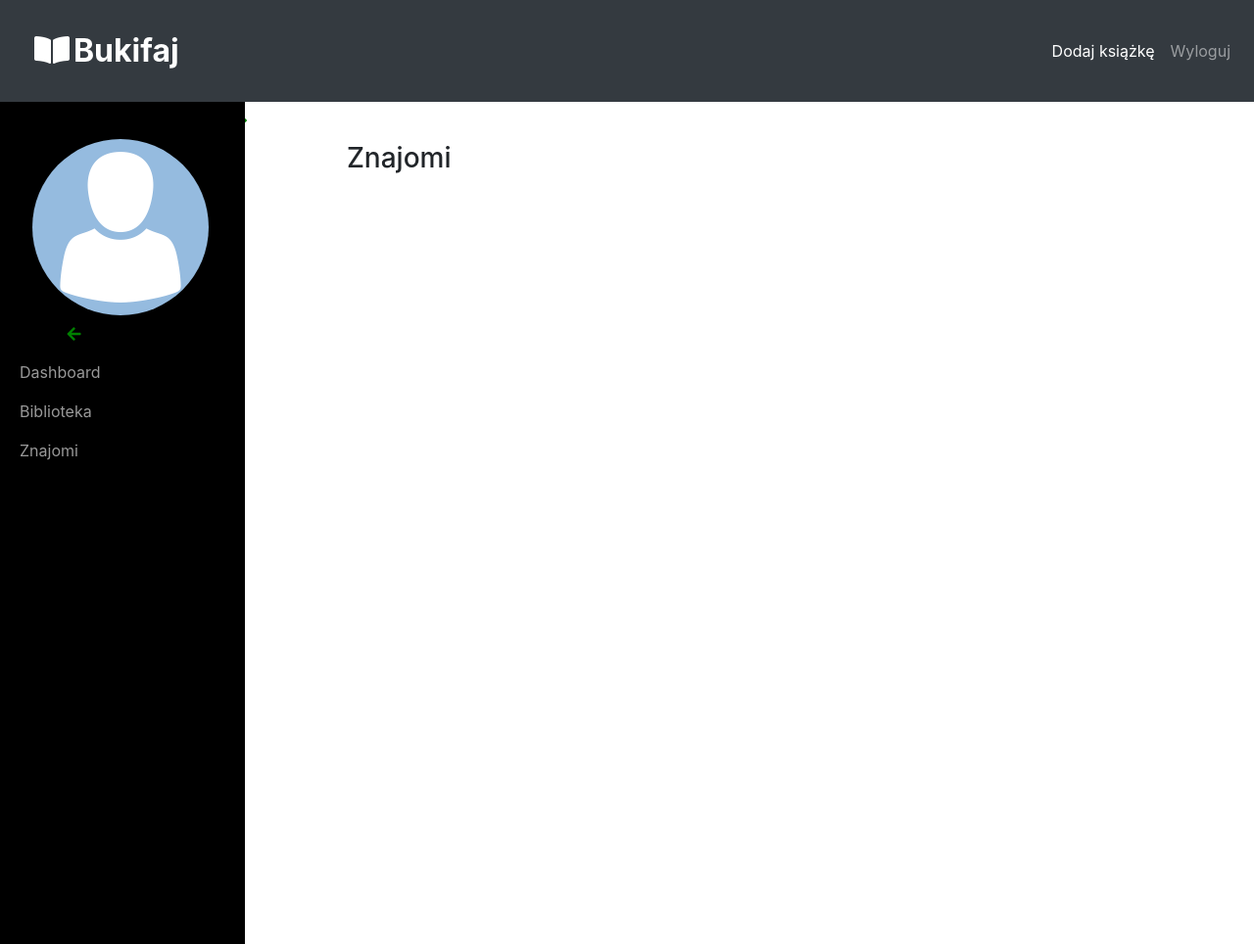
After one commit to mabaranow/bukifaj, a Django app: page /bukifaj_app/friends/ in a window 1280 px wide. The commit adds this page. Shown: the whole page at 98% size. Run offline with Django 3.2, Linux system fonts and the light colour scheme; some libraries are stand-ins or nearby versions.

Commit message:
few basic templates

```diff
--- a/bukifaj/bukifaj_app/static/bukifaj_app/style.css
+++ b/bukifaj/bukifaj_app/static/bukifaj_app/style.css
@@ -21,7 +21,7 @@ html,body {
 }
 
 #dashboard {
-   margin: 5% 1%;
+   margin: 2% 1%;
    padding: 20px;
 }
 
--- /dev/null
+++ b/bukifaj/bukifaj_app/templates/friends.html
@@ -0,0 +1,6 @@
+{% extends 'layout.html' %}
+{% load static %}
+
+{% block content %}
+<h3>Znajomi</h3>
+{% endblock %}
--- a/bukifaj/bukifaj_app/templates/layout.html
+++ b/bukifaj/bukifaj_app/templates/layout.html
@@ -21,95 +21,29 @@
   </head>
   <body>
     <div>
-        <nav class="navbar fixed-top navbar-expand-lg navbar-dark bg-dark">
-          <a class="navbar-brand" href="#" id="logo-name"><i class="fas fa-book-open" id="logo-icon"></i>Bukifaj</a>
-          <button class="navbar-toggler" type="button" data-toggle="collapse" data-target="#topnav" aria-controls="topnav" aria-expanded="false" aria-label="Toggle navigation">
-            <span class="navbar-toggler-icon"></span>
-          </button>
-
-          <div class="collapse navbar-collapse" id="topnav">
-            <ul class="navbar-nav ml-auto mt-2 mt-lg-0">
-              <li class="nav-item active">
-                <a class="nav-link" href="#">Dodaj książkę<span class="sr-only">(current)</span></a>
-              </li>
-              <li class="nav-item">
-                <a class="nav-link" href="#">Wyloguj</a>
-              </li>
-            </ul>
-          </div>
-        </nav>
+        {% include 'topnav.html' %}
     </div>
 
     <div class="wrapper">
-
-        <!-- Sidebar -->
-        <div id="sidebar-wrapper">
-            <ul class="sidebar-nav">
-                <li class="sidebar-brand">
-                    <a href="#" id="profile_pic">
-                        <img class="profile_pic" src="{% static "bukifaj_app/images/profile_placeholder.png" %}" alt="Profile pic">
-                    </a>
-                    <div class="page-content-wrapper">
-                        <div class="container-fluid">
-                            <div class="row">
-                                <div class="col-lg-12">
-                                    <a href="#menu-toggle" class="btn btn-default menu-toggle"><i class="fas fa-arrow-left"></i></a>
-                                </div>
-                            </div>
-                        </div>
-                    </div>
-                </li>
-                <li>
-                    <a href="#">Dashboard</a>
-                </li>
-                <li>
-                    <a href="#">Biblioteka</a>
-                </li>
-                <li>
-                    <a href="#">Pożyczone</a>
-                </li>
-                <li>
-                    <a href="#">Znajomi</a>
-                </li>
-                <li>
-                    <a href="#">Ustawienia</a>
-                </li>
-            </ul>
-        </div>
-        <!-- /#sidebar-wrapper -->
+        {% include 'sidenav.html' %}
 
         <!-- Page Content -->
         <div class="page-content-wrapper">
-            <div class="container-fluid">
-                <div class="row">
-                    <div class="col-lg-12">
-                        <a href="#menu-toggle" class="btn btn-default menu-toggle" id="hide-arrow"><i class="fas fa-arrow-right"></i></a>
-                            <div class="container-fluid">
-                                <div class="row">
-                                    <div class="col-lg-1"></div>
-                                    <div class="col-lg-9" id="dashboard">
-                                        <p>
-                                            On the other hand, we denounce with righteous indignation and dislike men who are so beguiled and demoralized by the charms of pleasure of the moment, so blinded by desire, that they cannot foresee the pain and trouble that are bound to ensue; and equal blame belongs to those who fail in their duty through weakness of will, which is the same as saying through shrinking from toil and pain. These cases are perfectly simple and easy to distinguish. In a free hour, when our power of choice is untrammelled and when nothing prevents our being able to do what we like best, every pleasure is to be welcomed and every pain avoided. But in certain circumstances and owing to the claims of duty or the obligations of business it will frequently occur that pleasures have to be repudiated and annoyances accepted. The wise man therefore always holds in these matters to this principle of selection: he rejects pleasures to secure other greater pleasures, or else he endures pains to avoid worse pains.
-                                        </p>
-                                        <p>
-                                            On the other hand, we denounce with righteous indignation and dislike men who are so beguiled and demoralized by the charms of pleasure of the moment, so blinded by desire, that they cannot foresee the pain and trouble that are bound to ensue; and equal blame belongs to those who fail in their duty through weakness of will, which is the same as saying through shrinking from toil and pain. These cases are perfectly simple and easy to distinguish. In a free hour, when our power of choice is untrammelled and when nothing prevents our being able to do what we like best, every pleasure is to be welcomed and every pain avoided. But in certain circumstances and owing to the claims of duty or the obligations of business it will frequently occur that pleasures have to be repudiated and annoyances accepted. The wise man therefore always holds in these matters to this principle of selection: he rejects pleasures to secure other greater pleasures, or else he endures pains to avoid worse pains.
-                                        </p>
-                                        <p>
-                                            On the other hand, we denounce with righteous indignation and dislike men who are so beguiled and demoralized by the charms of pleasure of the moment, so blinded by desire, that they cannot foresee the pain and trouble that are bound to ensue; and equal blame belongs to those who fail in their duty through weakness of will, which is the same as saying through shrinking from toil and pain. These cases are perfectly simple and easy to distinguish. In a free hour, when our power of choice is untrammelled and when nothing prevents our being able to do what we like best, every pleasure is to be welcomed and every pain avoided. But in certain circumstances and owing to the claims of duty or the obligations of business it will frequently occur that pleasures have to be repudiated and annoyances accepted. The wise man therefore always holds in these matters to this principle of selection: he rejects pleasures to secure other greater pleasures, or else he endures pains to avoid worse pains.
-                                        </p>
-                                    </div>
-                                    <div class="col-lg-2"></div>
-                                </div>
-                            </div>
-                    </div>
+            <div class="row">
+                <div class="col-lg-1">
+                    <a href="#menu-toggle" class="btn btn-default menu-toggle" id="hide-arrow"><i class="fas fa-arrow-right"></i></a>
                 </div>
+                <div class="col-lg-9" id="dashboard">
+                    {% block content %}
+                    {% endblock %}
+                </div>
+                <div class="col-lg-1"></div>
             </div>
-
         </div>
         <!-- /#page-content-wrapper -->
-
     </div>
     <!-- /#wrapper -->
+
 
     <!-- Optional JavaScript -->
     <!-- jQuery first, then Popper.js, then Bootstrap JS -->
--- /dev/null
+++ b/bukifaj/bukifaj_app/templates/library.html
@@ -0,0 +1,6 @@
+{% extends 'layout.html' %}
+{% load static %}
+
+{% block content %}
+<h3>Biblioteka</h3>
+{% endblock %}
--- /dev/null
+++ b/bukifaj/bukifaj_app/templates/sidenav.html
@@ -0,0 +1,31 @@
+{% load static %}
+
+<!-- Sidebar -->
+<div id="sidebar-wrapper">
+    <ul class="sidebar-nav">
+        <li class="sidebar-brand">
+            <a href="#" id="profile_pic">
+                <img class="profile_pic" src="{% static "bukifaj_app/images/profile_placeholder.png" %}" alt="Profile pic">
+            </a>
+            <div class="page-content-wrapper">
+                <div class="container-fluid">
+                    <div class="row">
+                        <div class="col-lg-12">
+                            <a href="#menu-toggle" class="btn btn-default menu-toggle"><i class="fas fa-arrow-left"></i></a>
+                        </div>
+                    </div>
+                </div>
+            </div>
+        </li>
+        <li>
+            <a href="{% url 'dashboard' %}">Dashboard</a>
+        </li>
+        <li>
+            <a href="{% url 'library' %}">Biblioteka</a>
+        </li>
+        <li>
+            <a href="{% url 'friends' %}">Znajomi</a>
+        </li>
+    </ul>
+</div>
+<!-- /#sidebar-wrapper -->
--- /dev/null
+++ b/bukifaj/bukifaj_app/templates/topnav.html
@@ -0,0 +1,19 @@
+{% load static %}
+
+<nav class="navbar fixed-top navbar-expand-lg navbar-dark bg-dark">
+  <a class="navbar-brand" href="#" id="logo-name"><i class="fas fa-book-open" id="logo-icon"></i>Bukifaj</a>
+  <button class="navbar-toggler" type="button" data-toggle="collapse" data-target="#topnav" aria-controls="topnav" aria-expanded="false" aria-label="Toggle navigation">
+    <span class="navbar-toggler-icon"></span>
+  </button>
+
+  <div class="collapse navbar-collapse" id="topnav">
+    <ul class="navbar-nav ml-auto mt-2 mt-lg-0">
+      <li class="nav-item active">
+        <a class="nav-link" href="#">Dodaj książkę<span class="sr-only">(current)</span></a>
+      </li>
+      <li class="nav-item">
+        <a class="nav-link" href="#">Wyloguj</a>
+      </li>
+    </ul>
+  </div>
+</nav>
--- a/bukifaj/bukifaj_app/urls.py
+++ b/bukifaj/bukifaj_app/urls.py
@@ -1,7 +1,9 @@
 from django.urls import path
 
-from . import views
+from bukifaj_app.views import dashboard, library, friends
 
 urlpatterns = [
-    path('', views.index, name='index'),
+    path('', dashboard, name='dashboard'),
+    path('library/', library, name='library'),
+    path('friends/', friends, name='friends'),
 ]
--- a/bukifaj/bukifaj_app/views.py
+++ b/bukifaj/bukifaj_app/views.py
@@ -2,5 +2,13 @@ from django.shortcuts import render
 from django.http import HttpResponse
 
 
-def index(request):
+def dashboard(request):
     return render(request, 'layout.html')
+
+
+def library(request):
+    return render(request, 'library.html')
+
+
+def friends(request):
+    return render(request, 'friends.html')
```
Also changed, not shown: bukifaj/bukifaj_app/static/bukifaj_app/images/profile_placeholder.png (added).
